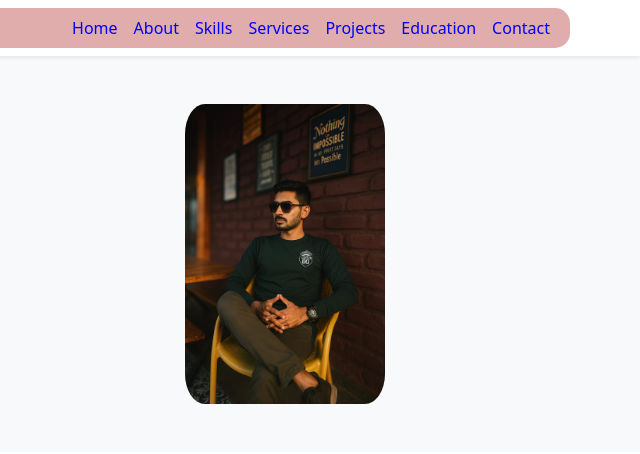
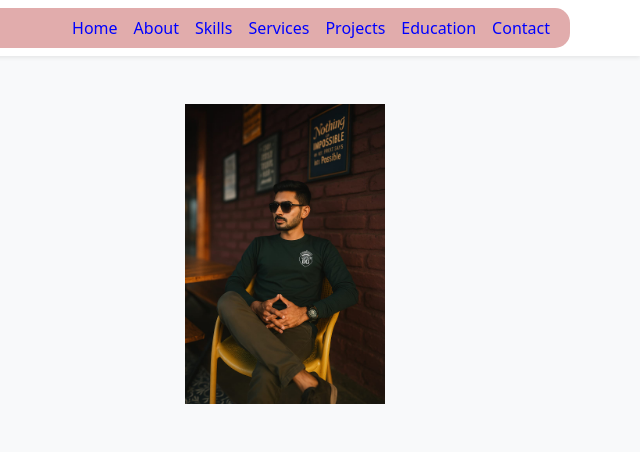
Before and after one commit to rahulbagade700/portfolio, a plain HTML site: page index.html in a window 1280 px wide. Shown: the top 454 px of the page, 640-1280 px from the left. Drawn offline with nearby package versions, Linux system fonts and the light colour scheme.

Commit message:
updte img
image update

```diff
--- a/index.html
+++ b/index.html
@@ -59,7 +59,7 @@
 
                 <!-- Image or Illustration -->
                 <div class="col-lg-6 text-center mt-5 mt-lg-0">
-                  <img src="Rahul image.jpg" alt="Hero Image" class="img-fluid" style="height: 300px; width: 200px; border-radius: 10%;">
+                  <img src="Rahul image.jpg" alt="Hero Image" class="img-fluid" style="height: 300px; width: 200px;">
                 </div>
               </div>
             </div>
```
